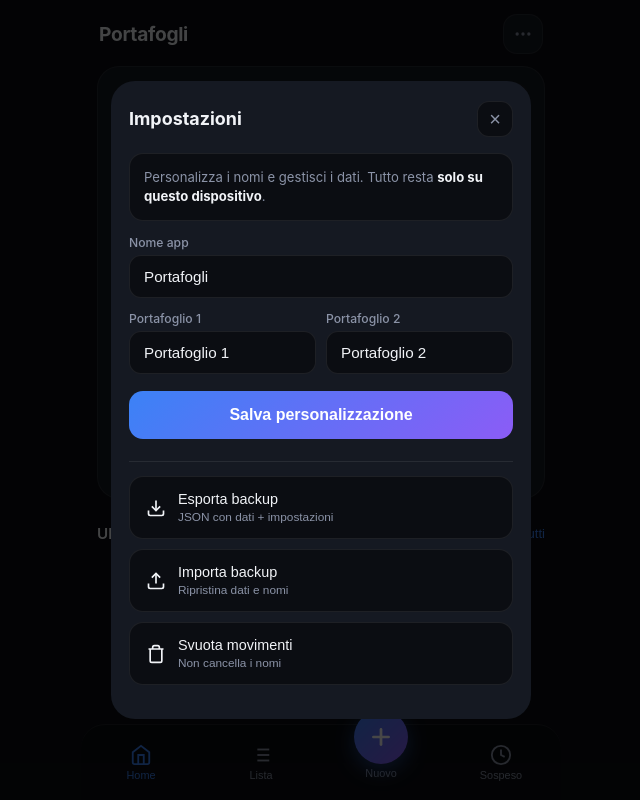
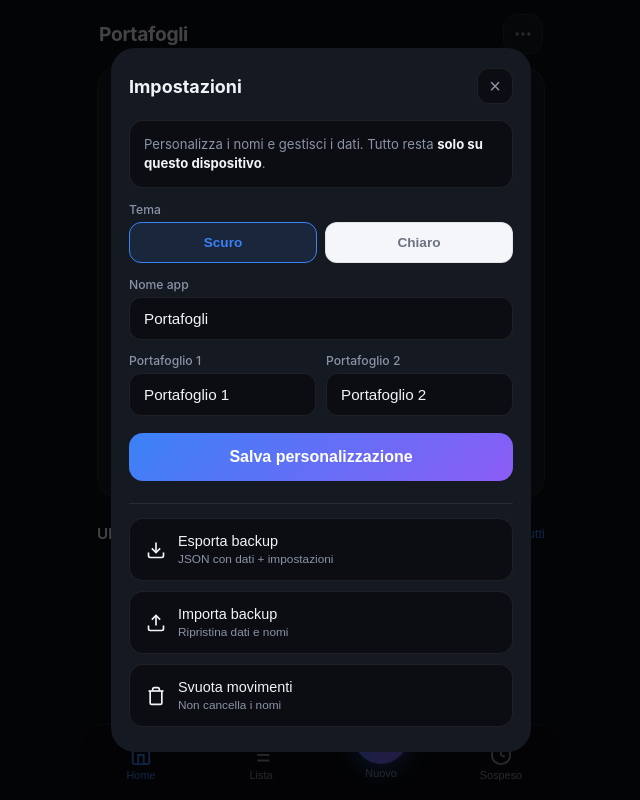
Before and after one commit to teo2810/Independence_project, a plain HTML site: page index.html in a window 1280 px wide. Both pictures are taken after a click on the button 842 px from the left and 34 px from the top of the page. Shown: the whole page, without its empty margins (319-959 px from the left). Drawn offline with nearby package versions, Linux system fonts and the light colour scheme.

Commit message:
Add files via upload

```diff
--- a/index.html
+++ b/index.html
@@ -15,11 +15,21 @@
 <script src="https://cdn.jsdelivr.net/npm/chart.js@4.4.1/dist/chart.umd.min.js"></script>
 <style>
 *{margin:0;padding:0;box-sizing:border-box;-webkit-tap-highlight-color:transparent}
-:root{
+:root, [data-theme="dark"]{
   --bg:#0b0d12;--card:#151922;--card2:#1c2130;--txt:#f1f3f7;--muted:#8b93a7;
   --blue:#3b82f6;--blue2:#60a5fa;--pink:#ec4899;--pink2:#f9a8d4;
   --green:#22c55e;--orange:#f59e0b;--red:#ef4444;
   --bd:rgba(255,255,255,.08);--nav:76px;
+  --tip-bg:rgba(22,26,38,.88);--tip-title:#f1f3f7;--tip-body:#d0d5e0;--tip-bd:rgba(255,255,255,.14);
+  --grid:rgba(255,255,255,.05);--navbg:rgba(11,13,18,.95);
+}
+[data-theme="light"]{
+  --bg:#f4f6fa;--card:#ffffff;--card2:#eef1f6;--txt:#1a1d26;--muted:#6b7280;
+  --blue:#2563eb;--blue2:#3b82f6;--pink:#db2777;--pink2:#ec4899;
+  --green:#16a34a;--orange:#d97706;--red:#dc2626;
+  --bd:rgba(0,0,0,.08);--nav:76px;
+  --tip-bg:rgba(255,255,255,.94);--tip-title:#1a1d26;--tip-body:#4b5563;--tip-bd:rgba(0,0,0,.1);
+  --grid:rgba(0,0,0,.06);--navbg:rgba(244,246,250,.95);
 }
 html,body{height:100%;font-family:-apple-system,BlinkMacSystemFont,"Segoe UI",Roboto,sans-serif;background:var(--bg);color:var(--txt);overflow:hidden}
 .app{display:flex;flex-direction:column;height:100%;max-width:480px;margin:0 auto}
@@ -109,7 +119,10 @@ html,body{height:100%;font-family:-apple-system,BlinkMacSystemFont,"Segoe UI",Ro
 .mt{font-size:.76rem;color:var(--muted);white-space:nowrap;overflow:hidden;text-overflow:ellipsis}
 .mt b{font-weight:500;color:var(--txt)}
 
-.nav{position:fixed;bottom:0;left:0;right:0;max-width:480px;margin:0 auto;height:var(--nav);background:rgba(11,13,18,.95);backdrop-filter:blur(16px);-webkit-backdrop-filter:blur(16px);border-top:1px solid var(--bd);display:flex;align-items:center;justify-content:space-around;padding-bottom:env(safe-area-inset-bottom);z-index:100;border-radius:24px 24px 0 0}
+.nav{position:fixed;bottom:0;left:0;right:0;max-width:480px;margin:0 auto;height:var(--nav);background:var(--navbg);backdrop-filter:blur(16px);-webkit-backdrop-filter:blur(16px);border-top:1px solid var(--bd);display:flex;align-items:center;justify-content:space-around;padding-bottom:env(safe-area-inset-bottom);z-index:100;border-radius:24px 24px 0 0}
+.theme-row{display:flex;gap:8px;margin-bottom:14px}
+.theme-btn{flex:1;padding:12px;border-radius:12px;border:1px solid var(--bd);background:var(--bg);color:var(--muted);font-size:.85rem;font-weight:600;cursor:pointer}
+.theme-btn.active{border-color:var(--blue);background:rgba(59,130,246,.12);color:var(--blue)}
 .nb{background:none;border:none;color:var(--muted);display:flex;flex-direction:column;align-items:center;gap:3px;font-size:.68rem;cursor:pointer;padding:6px 10px;flex:1}
 .nb.active{color:var(--blue)}.nb.c{position:relative;top:-18px}
 .nb svg{width:22px;height:22px;display:block}
@@ -314,6 +327,12 @@ html,body{height:100%;font-family:-apple-system,BlinkMacSystemFont,"Segoe UI",Ro
     <div class="mh"><h2>Impostazioni</h2><button class="x" id="mclose">×</button></div>
     <div class="info">Personalizza i nomi e gestisci i dati. Tutto resta <b>solo su questo dispositivo</b>.</div>
 
+    <div class="fg"><label>Tema</label>
+      <div class="theme-row">
+        <button type="button" class="theme-btn" data-theme="dark" id="themeDark">Scuro</button>
+        <button type="button" class="theme-btn" data-theme="light" id="themeLight">Chiaro</button>
+      </div>
+    </div>
     <div class="fg"><label>Nome app</label><input type="text" id="cfgTitle" placeholder="Portafogli"></div>
     <div class="fr">
       <div class="fg"><label>Portafoglio 1</label><input type="text" id="cfgA" placeholder="Nome 1"></div>
@@ -353,8 +372,9 @@ html,body{height:100%;font-family:-apple-system,BlinkMacSystemFont,"Segoe UI",Ro
   var KEY_TX = 'pf_tx_v4';
   var KEY_CFG = 'pf_cfg_v4';
 
-  var cfg = { title: 'Portafogli', nameA: 'Portafoglio 1', nameB: 'Portafoglio 2' };
+  var cfg = { title: 'Portafogli', nameA: 'Portafoglio 1', nameB: 'Portafoglio 2', theme: 'dark' };
   try { cfg = Object.assign(cfg, JSON.parse(localStorage.getItem(KEY_CFG) || '{}')); } catch(e){}
+  if(cfg.theme !== 'light' && cfg.theme !== 'dark') cfg.theme = 'dark';
 
   var tx = [];
   try { tx = JSON.parse(localStorage.getItem(KEY_TX) || '[]'); } catch(e){ tx = []; }
@@ -427,6 +447,16 @@ html,body{height:100%;font-family:-apple-system,BlinkMacSystemFont,"Segoe UI",Ro
 
   function nameOf(code){ return code === 'B' ? cfg.nameB : cfg.nameA; }
 
+  function applyTheme(){
+    var t = cfg.theme === 'light' ? 'light' : 'dark';
+    document.documentElement.setAttribute('data-theme', t);
+    var meta = document.querySelector('meta[name="theme-color"]');
+    if(meta) meta.setAttribute('content', t === 'light' ? '#f4f6fa' : '#0b0d12');
+    document.getElementById('themeDark').classList.toggle('active', t === 'dark');
+    document.getElementById('themeLight').classList.toggle('active', t === 'light');
+    if(chart) updateChartTheme();
+  }
+
   function applyCfg(){
     document.getElementById('appTitle').textContent = cfg.title || 'Portafogli';
     document.getElementById('legA').textContent = cfg.nameA;
@@ -441,6 +471,7 @@ html,body{height:100%;font-family:-apple-system,BlinkMacSystemFont,"Segoe UI",Ro
     document.getElementById('cfgA').value = cfg.nameA || '';
     document.getElementById('cfgB').value = cfg.nameB || '';
     document.title = cfg.title || 'Portafogli';
+    applyTheme();
   }
 
   function saveCfg(){
@@ -774,6 +805,12 @@ html,body{height:100%;font-family:-apple-system,BlinkMacSystemFont,"Segoe UI",Ro
   document.getElementById('mclose').addEventListener('click', function(){ document.getElementById('menuOv').classList.remove('open'); });
   document.getElementById('menuOv').addEventListener('click', function(e){ if(e.target.id==='menuOv') document.getElementById('menuOv').classList.remove('open'); });
 
+  document.getElementById('themeDark').addEventListener('click', function(){
+    cfg.theme = 'dark'; saveCfg();
+  });
+  document.getElementById('themeLight').addEventListener('click', function(){
+    cfg.theme = 'light'; saveCfg();
+  });
   document.getElementById('btnSaveCfg').addEventListener('click', function(){
     cfg.title = (document.getElementById('cfgTitle').value || 'Portafogli').trim();
     cfg.nameA = (document.getElementById('cfgA').value || 'Portafoglio 1').trim();
@@ -833,6 +870,7 @@ html,body{height:100%;font-family:-apple-system,BlinkMacSystemFont,"Segoe UI",Ro
           if(data.config.title) cfg.title = data.config.title;
           if(data.config.nameA) cfg.nameA = data.config.nameA;
           if(data.config.nameB) cfg.nameB = data.config.nameB;
+          if(data.config.theme === 'light' || data.config.theme === 'dark') cfg.theme = data.config.theme;
           saveCfg();
         }
 
@@ -897,10 +935,14 @@ html,body{height:100%;font-family:-apple-system,BlinkMacSystemFont,"Segoe UI",Ro
         datasets: [
           { label: 'A', data: [], borderColor: '#3b82f6',
             backgroundColor: function(c){ var g=c.chart.ctx.createLinearGradient(0,0,0,240); g.addColorStop(0,'rgba(59,130,246,.35)'); g.addColorStop(1,'rgba(59,130,246,.02)'); return g; },
-            fill: true, tension: .35, pointRadius: 2.5, pointHoverRadius: 5, borderWidth: 2.5 },
+            fill: true, tension: .35, pointRadius: 3, pointHoverRadius: 5, borderWidth: 2.5,
+            pointBackgroundColor: '#3b82f6', pointBorderColor: '#3b82f6', pointBorderWidth: 0,
+            pointStyle: 'circle' },
           { label: 'B', data: [], borderColor: '#ec4899',
             backgroundColor: function(c){ var g=c.chart.ctx.createLinearGradient(0,0,0,240); g.addColorStop(0,'rgba(236,72,153,.35)'); g.addColorStop(1,'rgba(236,72,153,.02)'); return g; },
-            fill: true, tension: .35, pointRadius: 2.5, pointHoverRadius: 5, borderWidth: 2.5 }
+            fill: true, tension: .35, pointRadius: 3, pointHoverRadius: 5, borderWidth: 2.5,
+            pointBackgroundColor: '#ec4899', pointBorderColor: '#ec4899', pointBorderWidth: 0,
+            pointStyle: 'circle' }
         ]
       },
       options: {
@@ -918,15 +960,22 @@ html,body{height:100%;font-family:-apple-system,BlinkMacSystemFont,"Segoe UI",Ro
           legend: { display: false },
           tooltip: {
             enabled: true, mode: 'index', intersect: false,
-            backgroundColor: 'rgba(22, 26, 38, 0.82)',
+            backgroundColor: 'rgba(22, 26, 38, 0.88)',
             titleColor: '#f1f3f7', bodyColor: '#d0d5e0',
             borderColor: 'rgba(255,255,255,.14)', borderWidth: 1,
             padding: 14, cornerRadius: 14,
             displayColors: true, usePointStyle: true, boxPadding: 6,
+            boxWidth: 8, boxHeight: 8,
             titleFont: { size: 13, weight: '600' },
             bodyFont: { size: 12 },
             caretSize: 6,
-            callbacks: { label: function(c){ return '  '+c.dataset.label+': '+euro(c.parsed.y); } }
+            callbacks: {
+              labelColor: function(ctx){
+                var col = ctx.dataset.borderColor;
+                return { borderColor: col, backgroundColor: col, borderWidth: 0 };
+              },
+              label: function(c){ return '  '+c.dataset.label+': '+euro(c.parsed.y); }
+            }
           }
         },
         scales: {
@@ -944,6 +993,28 @@ html,body{height:100%;font-family:-apple-system,BlinkMacSystemFont,"Segoe UI",Ro
       setTimeout(function(){ chart._crosshairX=null; chart.setActiveElements([]); chart.tooltip.setActiveElements([],{x:0,y:0}); chart.update('none'); }, 80);
     }, {passive:true});
     document.getElementById('per').addEventListener('change', updateChart);
+  }
+
+  function cssVar(name){
+    return getComputedStyle(document.documentElement).getPropertyValue(name).trim();
+  }
+  function updateChartTheme(){
+    if(!chart) return;
+    var muted = cssVar('--muted') || '#8b93a7';
+    var grid = cssVar('--grid') || 'rgba(255,255,255,.05)';
+    var tipBg = cssVar('--tip-bg') || 'rgba(22,26,38,.88)';
+    var tipTitle = cssVar('--tip-title') || '#f1f3f7';
+    var tipBody = cssVar('--tip-body') || '#d0d5e0';
+    var tipBd = cssVar('--tip-bd') || 'rgba(255,255,255,.14)';
+    chart.options.scales.x.ticks.color = muted;
+    chart.options.scales.y.ticks.color = muted;
+    chart.options.scales.x.grid.color = grid;
+    chart.options.scales.y.grid.color = grid;
+    chart.options.plugins.tooltip.backgroundColor = tipBg;
+    chart.options.plugins.tooltip.titleColor = tipTitle;
+    chart.options.plugins.tooltip.bodyColor = tipBody;
+    chart.options.plugins.tooltip.borderColor = tipBd;
+    chart.update('none');
   }
 
   function updateChart(){
@@ -977,41 +1048,51 @@ html,body{height:100%;font-family:-apple-system,BlinkMacSystemFont,"Segoe UI",Ro
     chart.update();
   }
 
-  // Tasto Indietro: chiude modal → torna Home → chiede conferma uscita
+  // Tasto Indietro (Android + iOS): modal → Home → conferma uscita
   var allowExit = false;
+  var backArmed = false;
   function trapBack(){
-    try { history.pushState({ screen: currentScreen }, ''); } catch(e){}
+    try {
+      // su Android serve uno stack più “spesso”
+      history.pushState({ screen: currentScreen, t: Date.now() }, '');
+    } catch(e){}
+  }
+  function armBackStack(){
+    try {
+      history.replaceState({ screen: currentScreen, root: true }, '');
+      history.pushState({ screen: currentScreen, t: 1 }, '');
+      history.pushState({ screen: currentScreen, t: 2 }, '');
+      backArmed = true;
+    } catch(e){}
   }
 
-  window.addEventListener('popstate', function(){
+  window.addEventListener('popstate', function(ev){
     if(allowExit) return;
 
     var formOv = document.getElementById('formOv');
     var menuOv = document.getElementById('menuOv');
     var dlgOv = document.getElementById('dlgOv');
 
+    // sempre ri-arma subito (critico su Android)
+    trapBack();
+
     if(dlgOv.classList.contains('open')){
       dlgOv.classList.remove('open');
-      trapBack();
       return;
     }
     if(formOv.classList.contains('open')){
       closeForm();
-      trapBack();
       return;
     }
     if(menuOv.classList.contains('open')){
       menuOv.classList.remove('open');
-      trapBack();
       return;
     }
     if(currentScreen !== 'home'){
       go('home', 'left', true);
-      trapBack();
       return;
     }
-    // già in Home → conferma uscita
-    trapBack();
+    // Home → chiedi conferma
     showDlg({
       title: 'Uscire?',
       msg: 'Vuoi chiudere l\'app?',
@@ -1020,19 +1101,22 @@ html,body{height:100%;font-family:-apple-system,BlinkMacSystemFont,"Segoe UI",Ro
       cancelText: 'Resta',
       onOk: function(){
         allowExit = true;
-        try { history.go(-2); } catch(e){}
-        setTimeout(function(){ try { window.close(); } catch(err){} }, 100);
+        try { history.go(-3); } catch(e){}
+        setTimeout(function(){ try { window.close(); } catch(err){} }, 120);
       }
     });
   });
 
+  // Android a volte “salta” stati: ri-arma quando l’app torna visibile
+  document.addEventListener('visibilitychange', function(){
+    if(!document.hidden && backArmed && !allowExit) trapBack();
+  });
+
   document.addEventListener('DOMContentLoaded', function(){
+    applyTheme();
     setupChart();
     render();
-    try {
-      history.replaceState({ screen: 'home' }, '');
-      trapBack();
-    } catch(e){}
+    armBackStack();
   });
 })();
 </script>
```
